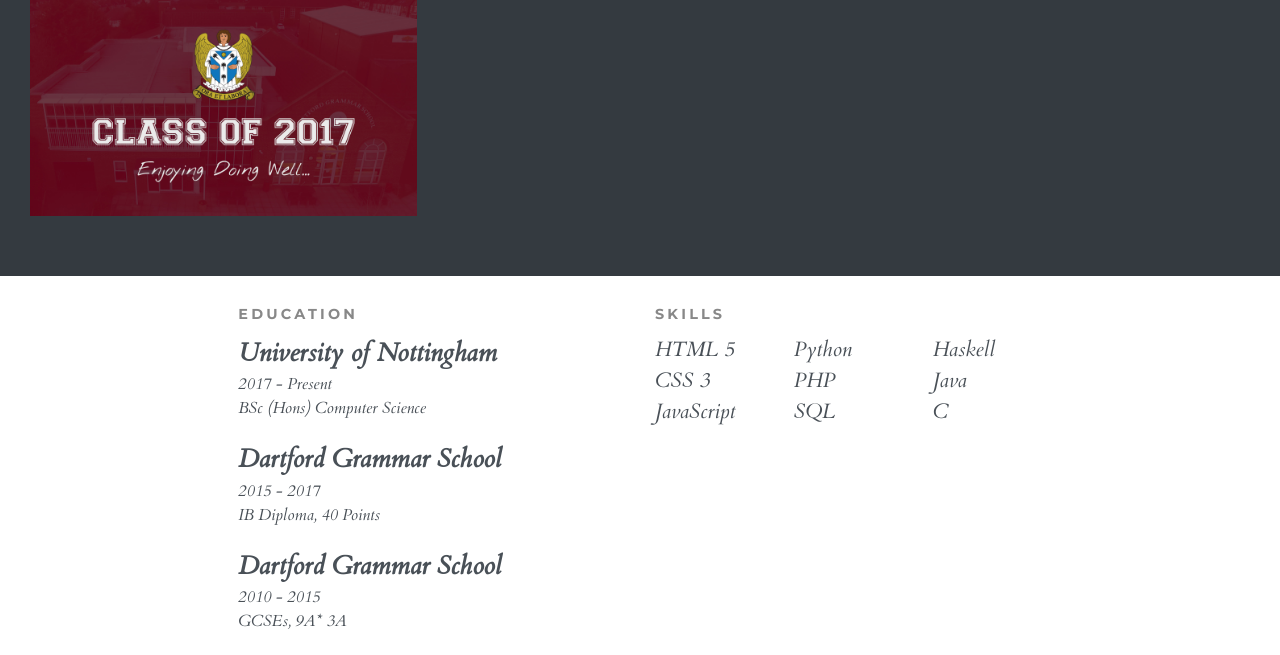
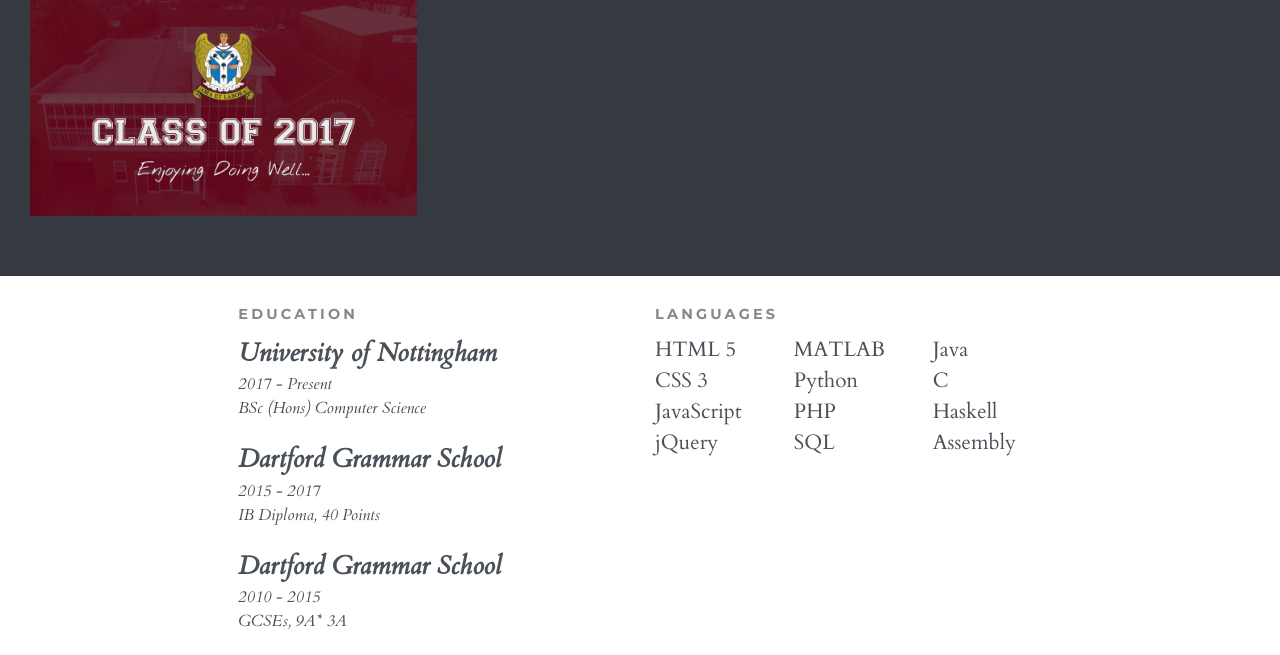
Before and after one commit to george1410/personal-site, a PHP site: page / in a window 1280 px wide. Shown: the part 1309-1964 px from the top of the page. Run offline with PHP 8.4, Linux system fonts and the light colour scheme; some libraries are stand-ins or nearby versions.

Commit message:
added some skills

```diff
--- a/index.php
+++ b/index.php
@@ -112,17 +112,19 @@
                         </ul>
                     </div>
                     <div class="col-md-6 skills">
-                        <h2>Skills</h2>
+                        <h2>Languages</h2>
                         <div class="row">
                             <div class="col-md-4">
                                 <ul>
                                     <li>HTML 5</li>
                                     <li>CSS 3</li>
                                     <li>JavaScript</li>
+                                    <li>jQuery</li>
                                 </ul>
                             </div>
                             <div class="col-md-4">
                                 <ul>
+                                    <li>MATLAB</li>
                                     <li>Python</li>
                                     <li>PHP</li>
                                     <li>SQL</li>
@@ -130,9 +132,10 @@
                             </div>
                             <div class="col-md-4">
                                 <ul>
-                                    <li>Haskell</li>
                                     <li>Java</li>
                                     <li>C</li>
+                                    <li>Haskell</li>
+                                    <li>Assembly</li>
                                 </ul>
                             </div>
                         </div>
--- a/style.css
+++ b/style.css
@@ -151,5 +151,4 @@ h2 {
     font-family: 'Cardo', serif;
     font-size: 1.3rem;
     color: #495057;
-    font-style: italic;
 }
```
